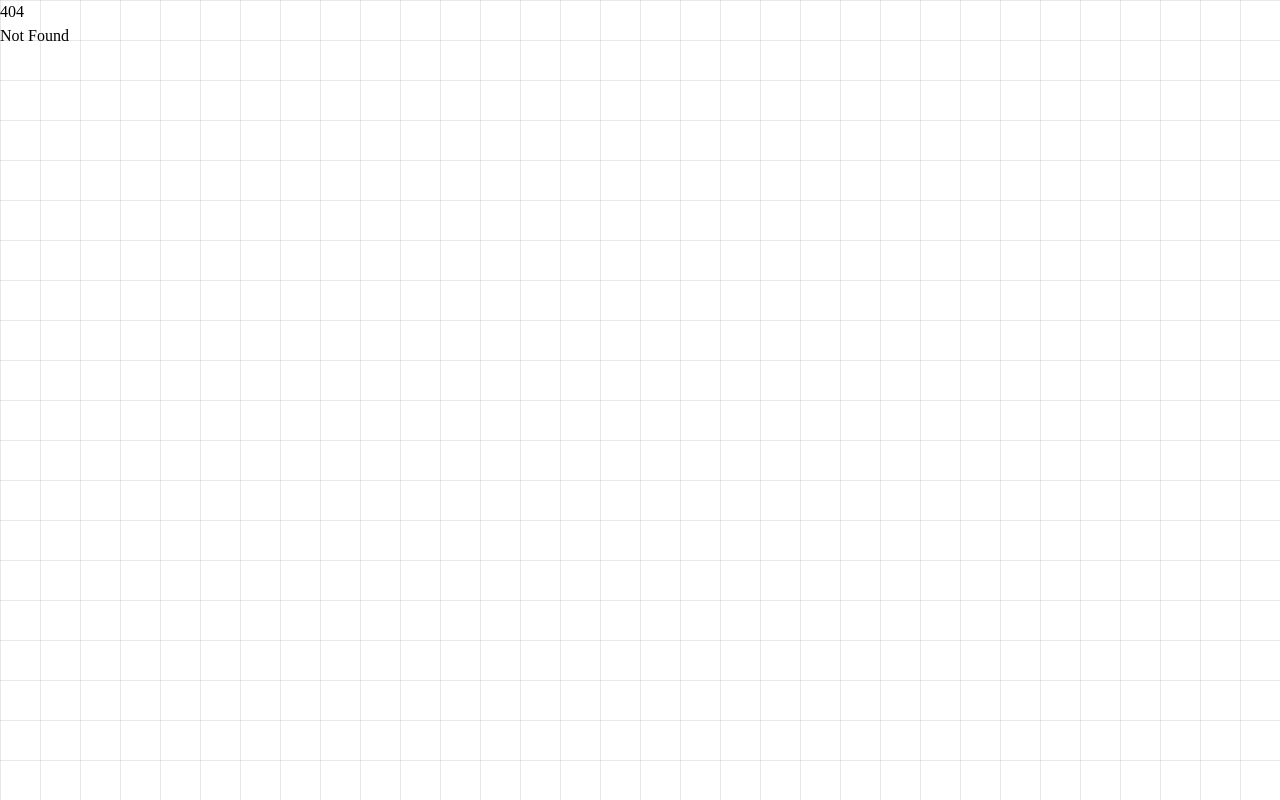
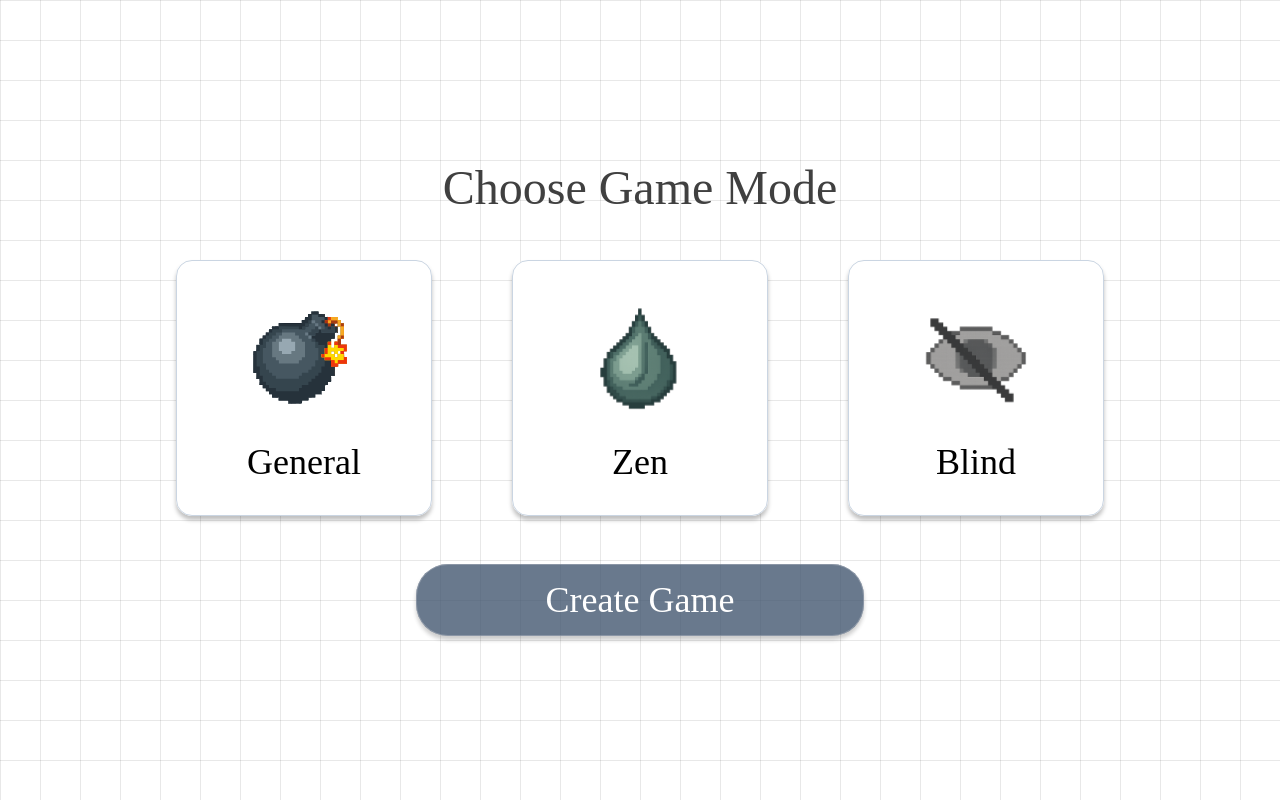
Before and after one commit to gunpachon/FindMyMines, a SvelteKit app in the folder apps/web/: page /create-game in a window 1280 px wide. Before the commit this address had no page. Built offline with nearby package versions, Linux system fonts and the light colour scheme; a web font is replaced by a local one.

Commit message:
feat: add create game page

```diff
--- /dev/null
+++ b/apps/web/src/routes/create-game/+page.svelte
@@ -0,0 +1,56 @@
+<script lang="ts">
+  import BlindSVG from "$lib/assets/blind.svg";
+  import ZenSVG from "$lib/assets/zen.svg";
+  import BombSVG from "$lib/assets/bomb.svg";
+  import Button from "$lib/components/Button.svelte";
+  import { twMerge } from "tailwind-merge";
+
+  const Modes = ["General", "Zen", "Blind"] as const;
+  const ModeIcons = [BombSVG, ZenSVG, BlindSVG];
+
+  let selectGameIdx = $state<number | null>(null);
+
+  function selectMode(index: number) {
+    selectGameIdx = index;
+  }
+
+  function canProceed() {
+    return selectGameIdx !== null;
+  }
+
+  function handleJoin() {
+    if (!canProceed()) return;
+    // todo: join game
+  }
+</script>
+
+{#snippet gameType(name: string, icon: string, isSelected: boolean, onclick: () => void)}
+  <button
+    class={twMerge(
+      "w-64 h-64 p-8 rounded-2xl shadow-[0px_4px_4px_0px_rgba(0,0,0,0.25)] outline-1 outline-offset-[-1px] outline-slate-300 flex flex-col justify-center items-center gap-5 hover:ring-blue-500 hover:border-blue-500 hover:ring-4",
+      isSelected === true
+        ? "border-blue-500 ring-4 ring-blue-500 bg-be-mine-light-blue"
+        : "bg-white border-black/10 hover:brightness-105",
+    )}
+    {onclick}
+  >
+    <img src={icon} alt="" class="w-32 h-32 relative" />
+    <div class="self-stretch text-center justify-start text-black text-4xl font-normal">
+      {name}
+    </div>
+  </button>
+{/snippet}
+
+<div class="w-full min-h-dvh inline-flex flex-col items-center gap-12 justify-center">
+  <div class="self-stretch h-12 text-center justify-start text-neutral-700 text-5xl font-normal">
+    Choose Game Mode
+  </div>
+  <div data-property-1="Default" class="inline-flex justify-start items-center gap-20">
+    {#each Modes as gameMode, i}
+      {@render gameType(gameMode, ModeIcons[i], selectGameIdx === i, () => (selectGameIdx = i))}
+    {/each}
+  </div>
+  <div class="w-md flex gap-4 justify-center items-center">
+    <Button disabled={!canProceed()} onclick={handleJoin}>Create Game</Button>
+  </div>
+</div>
--- a/apps/web/src/routes/landing/+page.svelte
+++ b/apps/web/src/routes/landing/+page.svelte
@@ -7,7 +7,6 @@
   import GhostAvatar from "$lib/assets/ghost-avatar.svg";
   import RobotAvatar from "$lib/assets/robot-avatar.svg";
   import Button from "$lib/components/Button.svelte";
-  import { onMount } from "svelte";
 
   const avatars = [BombAvatar, BoomAvatar, GhostAvatar, RobotAvatar, CatAvatar] as const;
   let selectedAvatarIdx = $state<number | null>(null);
```
Also changed, not shown: apps/web/src/lib/assets/blind.svg (added), apps/web/src/lib/assets/zen.svg (added).
